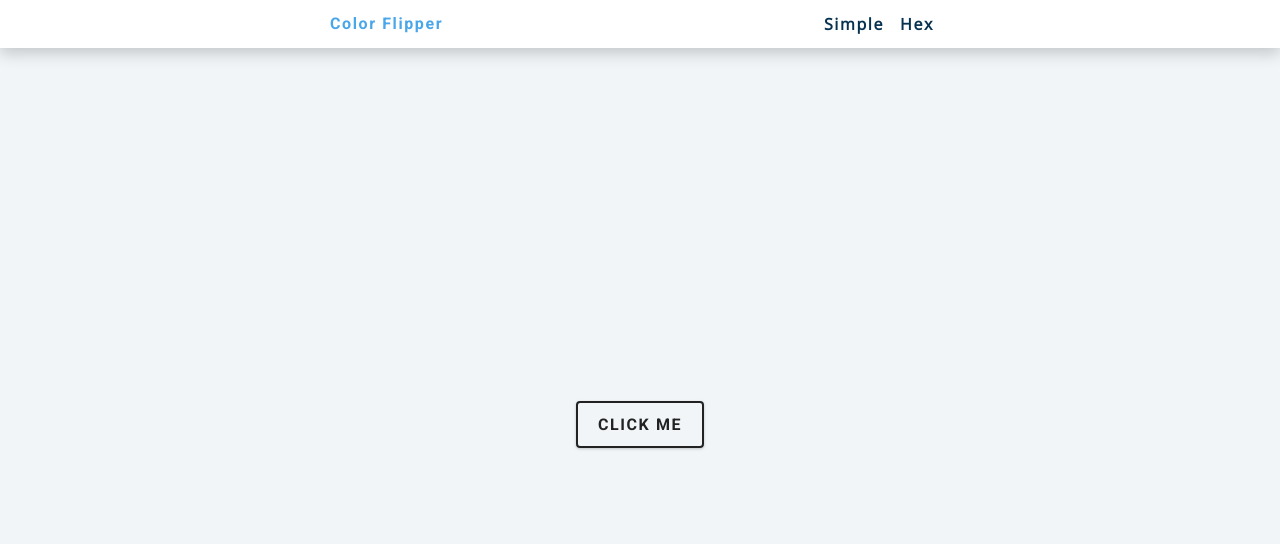
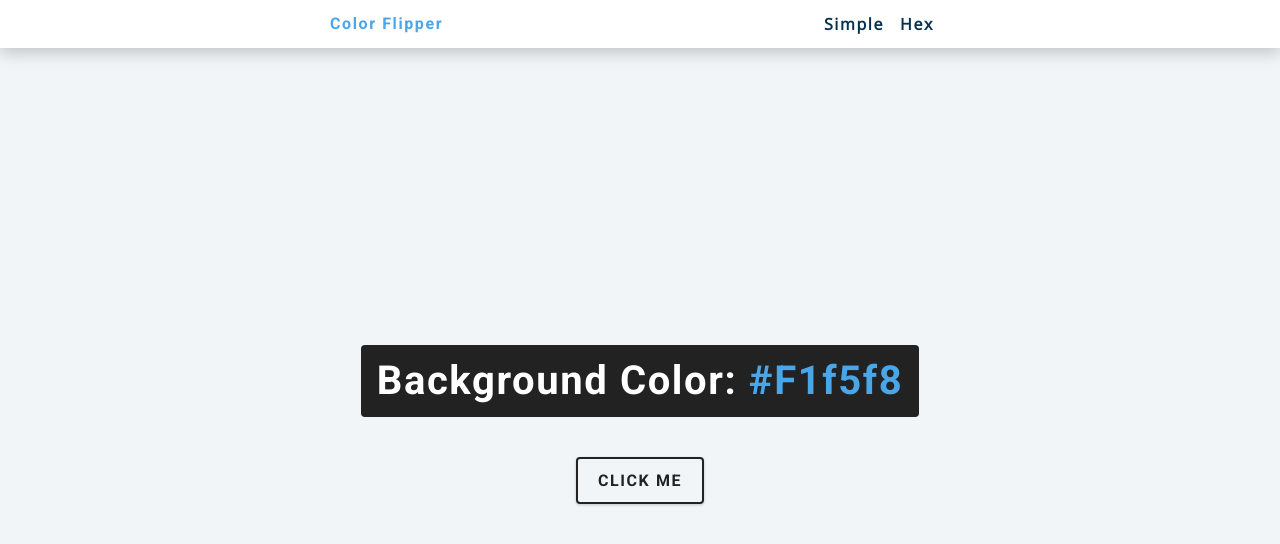
Before and after one commit to zigamak/JS-Projects, a plain HTML site: page 01_color_flipper/index.html in a window 1280 px wide. Drawn offline with nearby package versions, Linux system fonts and the light colour scheme.

Commit message:
Added background color

```diff
--- a/01_color_flipper/index.html
+++ b/01_color_flipper/index.html
@@ -24,10 +24,12 @@
     </nav>
     <main>
       <div class="container">
-
-         <button class="btn btn-hero" id="btn">
+        <h2>background color:<span class="color">
+          #f1f5f8
+        </span></h2>
+        <button class="btn btn-hero" id="btn">
           Click Me
-         </button>
+        </button>
       </div>
     </main>
     <!-- javascript -->
```
